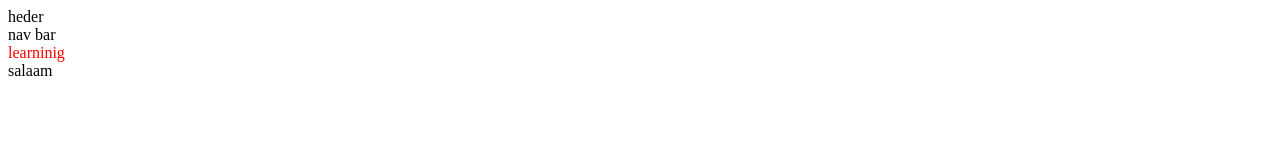
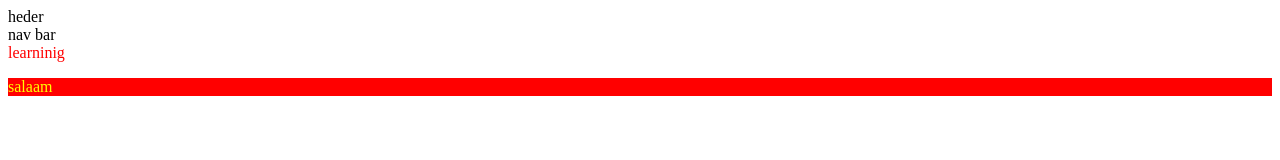
Before and after one commit to hamedahmadi1989/GoToTarh, a plain HTML site: page index.html in a window 1280 px wide. Drawn offline with Linux system fonts and the light colour scheme.

Commit message:
creat p & style

```diff
--- a/index.html
+++ b/index.html
@@ -10,7 +10,9 @@
         <div>heder</div>
         <div>nav bar</div>
         <div style = " color : red ">learninig</div>
-        <div>salaam</div>
+        <div>
+            <p style = "color : yellow ; background-color: red;">salaam</p>
+        </div>
     </div>
 </body>
 </html>
```
